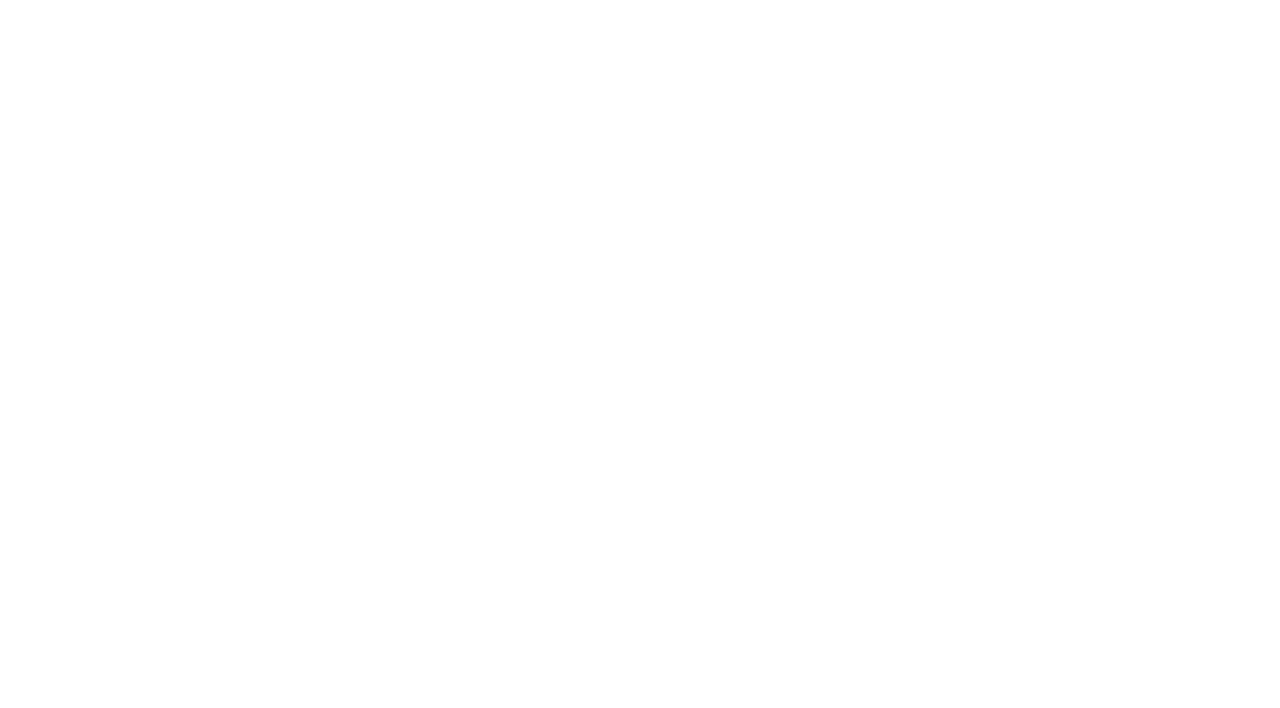
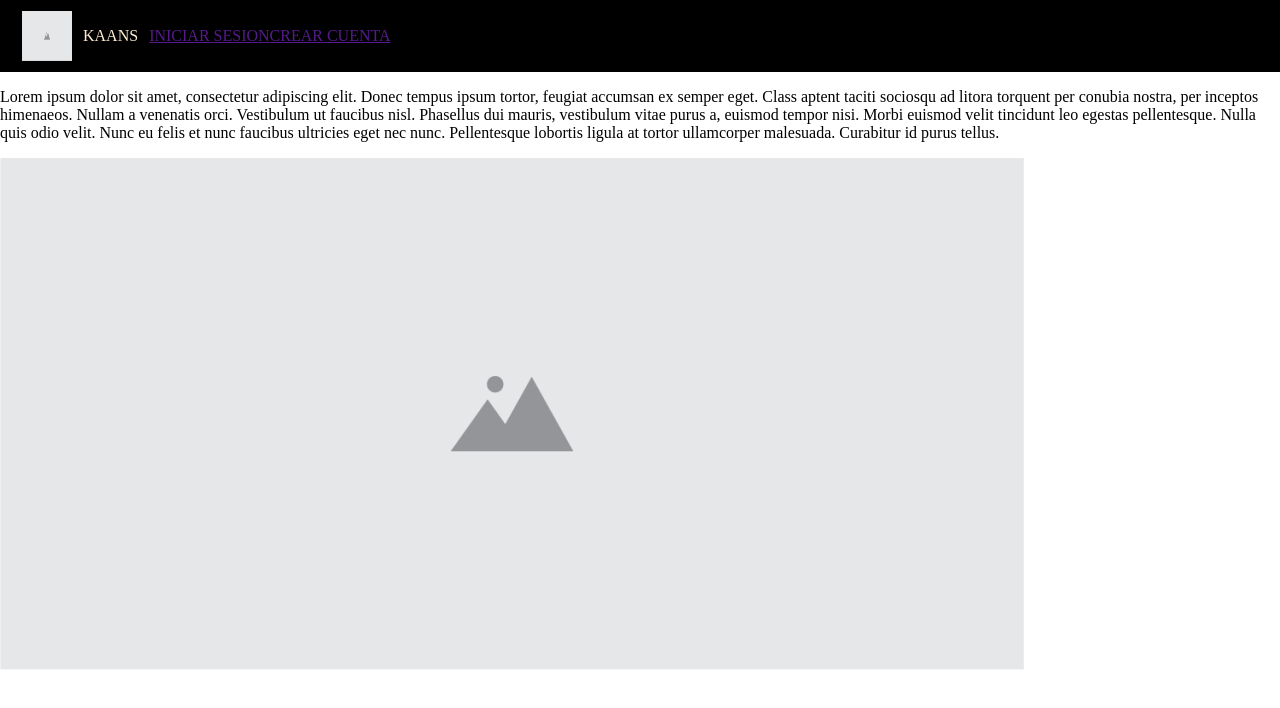
Before and after one commit to ArmandoYaelRiveraLopez/5IV7KAANSEQUIPO1.github.io, a plain HTML site: page index.HTML in a window 1280 px wide. Drawn offline with Linux system fonts and the light colour scheme.

Commit message:
Se empieza el css

```diff
--- /dev/null
+++ b/STYLE/Style.css
@@ -0,0 +1,51 @@
+body{
+
+padding: 0;
+margin: 0;
+
+}
+
+.navegacion{
+
+    display: inline-block;
+    background-color: black;
+
+    color: blanchedalmond;
+
+    padding-right: 20px;
+
+    width: 100%;
+
+    margin: 0;
+
+    align-self: center;
+
+}
+
+.navegacion div{
+
+    margin: 11px;
+    margin-top: auto;
+    margin-bottom: auto;
+    display: inline-flex;
+    align-items: center;
+
+
+}
+
+.navegacion img{
+
+    margin: 11px;
+
+}
+
+.align-right{
+
+    float: right;
+
+}
+.align-left{
+
+    float: left;
+
+}
--- a/index.HTML
+++ b/index.HTML
@@ -1,8 +1,34 @@
 <!DOCTYPE html>
 <html>
-<title></title>
+
+<title>Index</title>
+
+<LINK href="STYLE/Style.css" rel="stylesheet"/>
+
 <body>
 
+    <nav class="navegacion">
+        <div>
+            <img src="IMG/PLACEHOLDER.png" alt="" width="50px" height="50px" class="align-left">
+            <p class="align-left">KAANS</p>
+            <div class="align-right">
+
+                <a href="">INICIAR SESION</a>
+                <a href="">CREAR CUENTA</a>
+
+            </div>
+
+
+        </div>
+
+    </nav>
+
+    <div class="">
+
+        <p>Lorem ipsum dolor sit amet, consectetur adipiscing elit. Donec tempus ipsum tortor, feugiat accumsan ex semper eget. Class aptent taciti sociosqu ad litora torquent per conubia nostra, per inceptos himenaeos. Nullam a venenatis orci. Vestibulum ut faucibus nisl. Phasellus dui mauris, vestibulum vitae purus a, euismod tempor nisi. Morbi euismod velit tincidunt leo egestas pellentesque. Nulla quis odio velit. Nunc eu felis et nunc faucibus ultricies eget nec nunc. Pellentesque lobortis ligula at tortor ullamcorper malesuada. Curabitur id purus tellus. </p>
+        <img src="IMG/PLACEHOLDER.png" alt="">
+
+    </div>
 
 
 </body>
```
Also changed, not shown: IMG/PLACEHOLDER.png (added).
